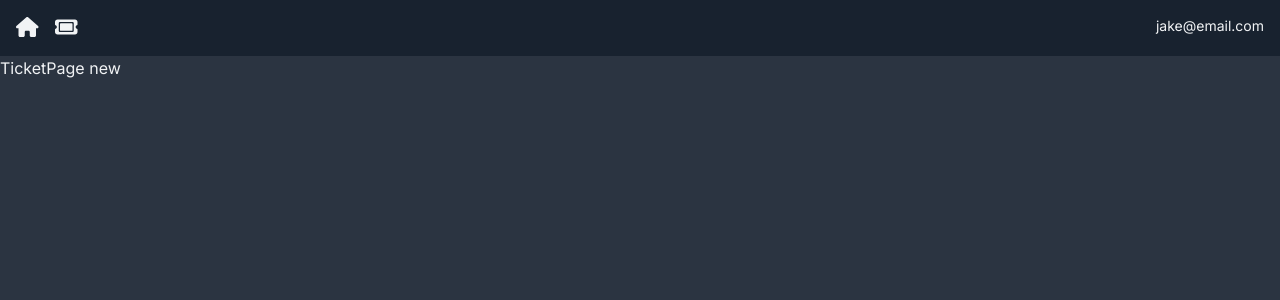
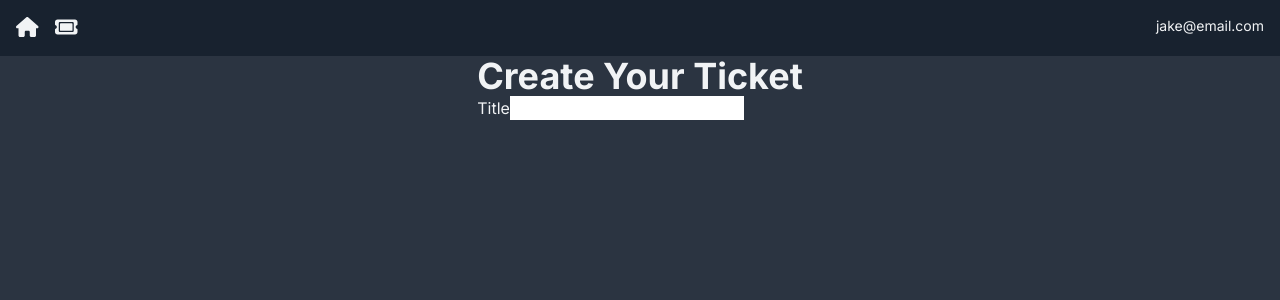
Before and after one commit to 007tickooayush/assistance-ticket-system, a Next.js app: page /TicketPage/new in a window 1280 px wide. Shown: the top 300 px of the page. Built offline with nearby package versions, Linux system fonts and the light colour scheme.

Commit message:
Ticket Form Page Component creation+babel corrections

```diff
--- /dev/null
+++ b/app/(components)/TicketForm.jsx
@@ -0,0 +1,43 @@
+"use client";
+
+import { useRouter } from 'next/navigation';
+import React, { useState } from 'react'
+
+const TicketForm = () => {
+    const router = useRouter();
+    const startingTicketData = {
+        title: '',
+        description: '',
+        priority: 1,
+        progress: 0,
+        status: "not started",
+        category: "hardware problem",
+    };
+
+    const [formData, setFormData] = useState(startingTicketData);
+
+    const handleChange = (e) => {
+        const value = e.target.value;
+        const name = e.target.name;
+
+
+        setFormData((prevState) => ({
+            ...prevState,
+            [name]: value
+        }));
+    };
+
+    return (
+        <div className='flex justify-center'>
+            <form>
+                <h1>Create Your Ticket</h1>
+
+                <label>Title</label>
+                <input id="title" name="title" type={"text"} onChange={handleChange} required={true} value={formData.title} />
+
+            </form>
+        </div>
+    )
+}
+
+export default TicketForm;
--- a/app/TicketPage/[id]/page.jsx
+++ b/app/TicketPage/[id]/page.jsx
@@ -1,8 +1,9 @@
+import TicketForm from '@/app/(components)/TicketForm'
 import React from 'react'
 
 const TicketPage = ({params}) => {
     return (
-        <div>TicketPage {params.id}</div>
+        <TicketForm />
     )
 }
 
```
Also changed, not shown: .babelrc (deleted).
